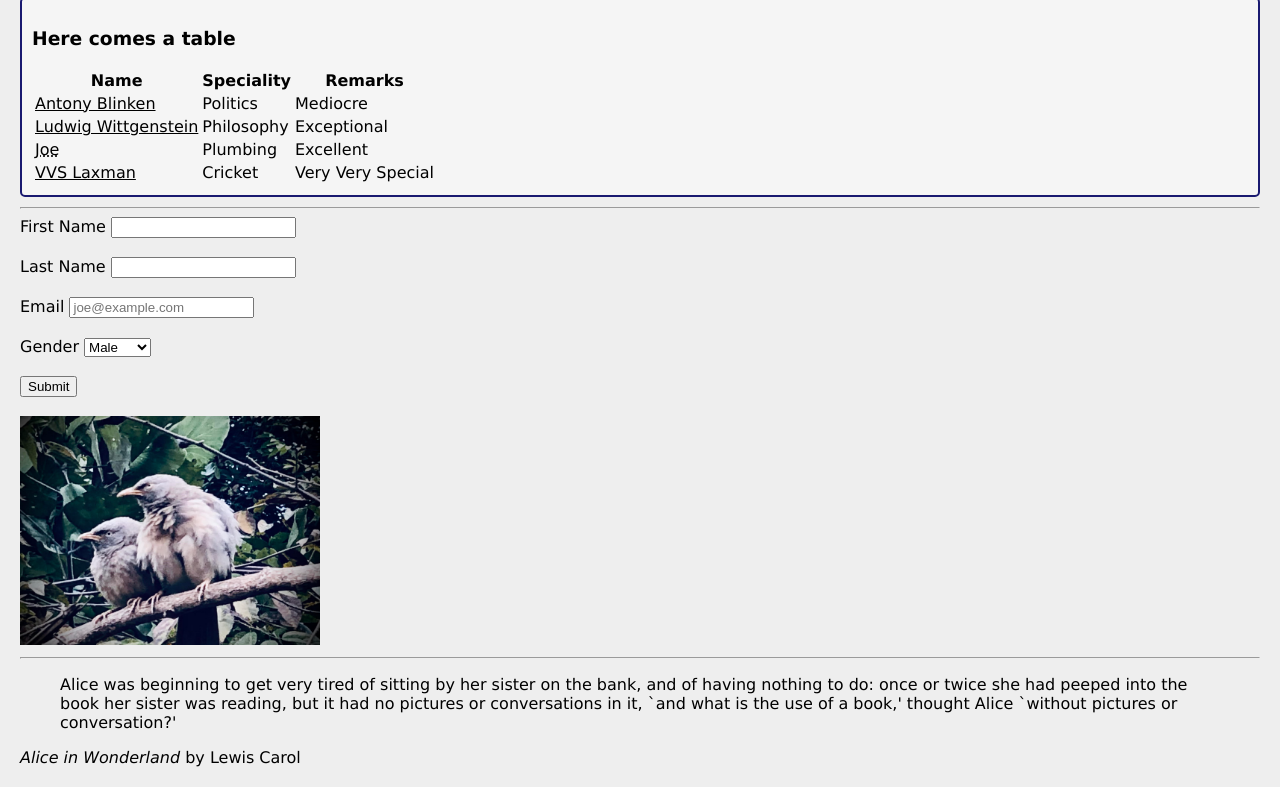
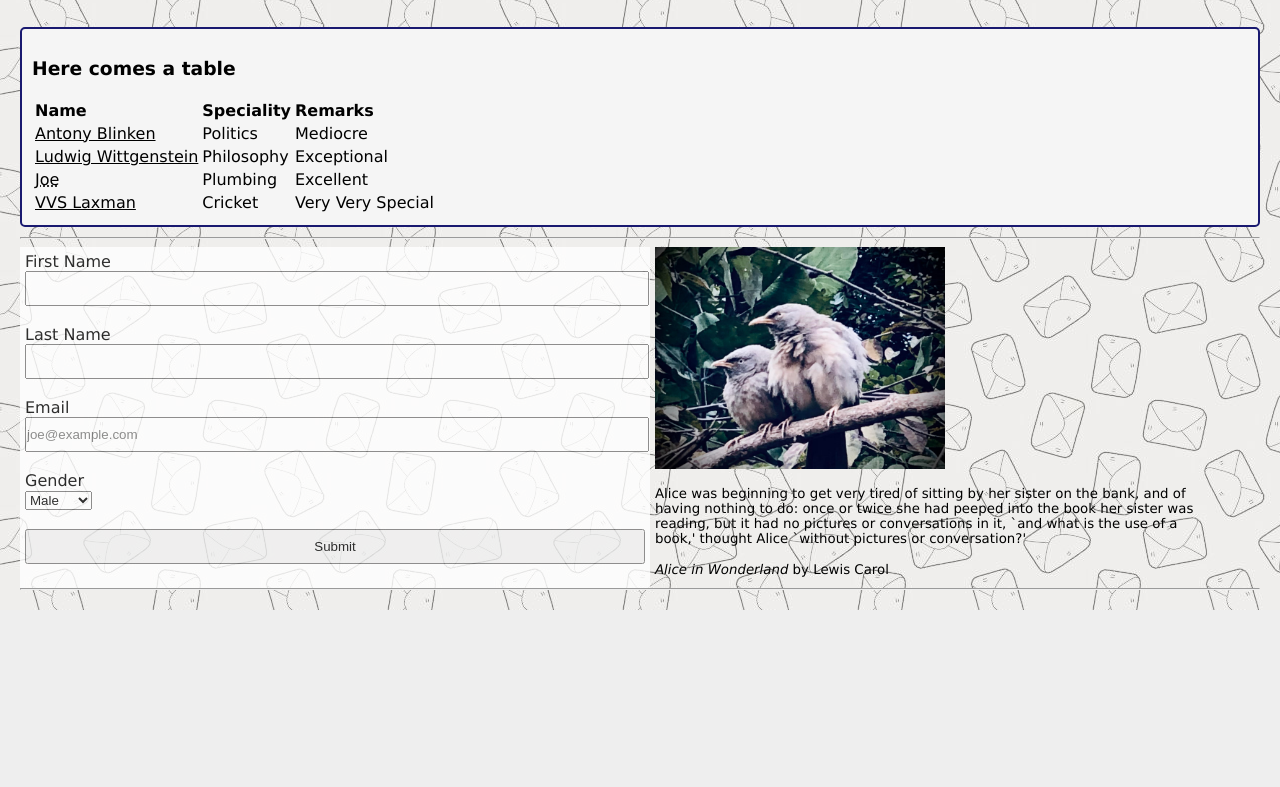
Before and after one commit to beamishboy/First-Project, a plain HTML site: page index.html in a window 1280 px wide. Shown: the part 515-1302 px from the top of the page. After the commit the page ends 1125 px from the top, so only its background shows below. Drawn offline with Linux system fonts and the light colour scheme.

Commit message:
New image files, other changes

```diff
--- a/index.html
+++ b/index.html
@@ -4,8 +4,9 @@
 		<title>HTML Practice Page</title>
 		<link rel="stylesheet" type="text/css" href="style.css">
 	</head>
-	<body>
+	<body background="Images/doodle-mail.jpg"
 		<!-- This is a comment -->
+		<div class="translucent whitebg stdpad">
 		<h1>Top Level Heading</h1>
 		<h2>Second Level Heading</h2>
 			<p>Lorem ipsum dolor sit amet, consectetur adipisicing elit, sed do eiusmod
@@ -15,7 +16,7 @@
 			<p>Duis aute irure dolor in reprehenderit in voluptate velit esse cillum dolore eu fugiat nulla pariatur. </p>
 			<p> <a href="https://news.google.co.in" target="_blank">Google news here</a></p>
 			<p><strong>Excepteur sint occaecat cupidatat non proident, sunt in culpa qui officia deserunt mollit anim id est laborum.</strong></p>
-
+		</div>
 			<div class = "container darkbox">
 			<h3>Here's a bulleted list</h3>
 			<ul>
@@ -40,7 +41,7 @@
 			<div class=tablecontainer>
 			<h3>Here comes a table</h3>
 			<table>
-				<thead>
+				<thead style="text-align: left;">
 					<th>Name</th>
 					<th>Speciality</th>
 					<th>Remarks</th>
@@ -69,7 +70,7 @@
 			</div>
 
 			<hr>
-			<form action = process.php method = "POST">
+			<form action = process.php method = "POST" class="my-form whitebg translucent stdpad">
 				<DIV>
 					<label>First Name</label>
 					<input type="text" name="firstName">
@@ -98,11 +99,10 @@
 
 			</form>
 				<a href="Images/Birds.jpg" target="_blank">
-					<img src="Images/Birds.jpg" width = 300>
+					<img src="Images/Birds.jpg" width = 290>
 				</a>
-			<hr>
-			<blockquote>Alice was beginning to get very tired of sitting by her sister on the bank, and of having nothing to do: once or twice she had peeped into the book her sister was reading, but it had no pictures or conversations in it, `and what is the use of a book,' thought Alice `without pictures or conversation?'</blockquote>
-			<p><cite>Alice in Wonderland</cite> by Lewis Carol</p>
-
+				<small> <blockquote>Alice was beginning to get very tired of sitting by her sister on the bank, and of having nothing to do: once or twice she had peeped into the book her sister was reading, but it had no pictures or conversations in it, `and what is the use of a book,' thought Alice `without pictures or conversation?'</blockquote>
+			<cite>Alice in Wonderland</cite> by Lewis Carol</small>
+				<div class="clearfix"><hr></div>
 	</body>
 </html>
--- a/style.css
+++ b/style.css
@@ -3,6 +3,27 @@ body {
     background-color:#eee;
     font-family: 'Lucida Sans', 'Lucida Sans Regular', 'Lucida Grande', 'Lucida Sans Unicode', Geneva, Verdana, sans-serif;
 }
+
+a{
+    text-decoration: underline;
+    color:#000;
+}
+
+a:hover{
+    color:orangered;
+}
+
+a:active{
+    color:seagreen;
+}
+
+/* a:visited {
+    color: yellow;
+} */
+
+.clearfix {
+    clear:both;
+  }
 
 .container {
     border:solid;
@@ -16,10 +37,22 @@ body {
     float: initial;
 }
 
+.stdpad {
+    padding:5px;
+}
+
+.translucent {
+    opacity: 80%;
+}
+
+.whitebg {
+    background-color: white;
+}
+
 .lightbox {
     background-color:lightgoldenrodyellow;
     float:right;
-    width:30%
+    width:60%
 
 }
 
@@ -27,7 +60,7 @@ body {
     background-color:#444;
     color:#eee;
     float:left;
-    width:69%;
+    width:39%;
 }
 
 .container h3 {
@@ -64,25 +97,21 @@ body {
     float: initial;
 }
 
-
-a{
-    text-decoration: underline;
-    color:#000;
+.my-form {
+    margin-right: 5px;
+    width: 50%;
+    float:left
 }
 
-a:hover{
-    color:orangered;
+.my-form .form-group {
+    padding-bottom: 15px;
 }
 
-a:active{
-    color:seagreen;
+.my-form label {
+    display: block;
 }
 
-/* a:visited {
-    color: #222;
-} */
-
-.clearfix {
-    clear:both;
-    /*overflow: auto;*/
-  }
+.my-form input{
+    padding: 8px 0px;
+    width: 100%;
+}
```
Also changed, not shown: Images/check-mark.svg (deleted), Images/doodle-mail.jpg (added), 1 other file.
